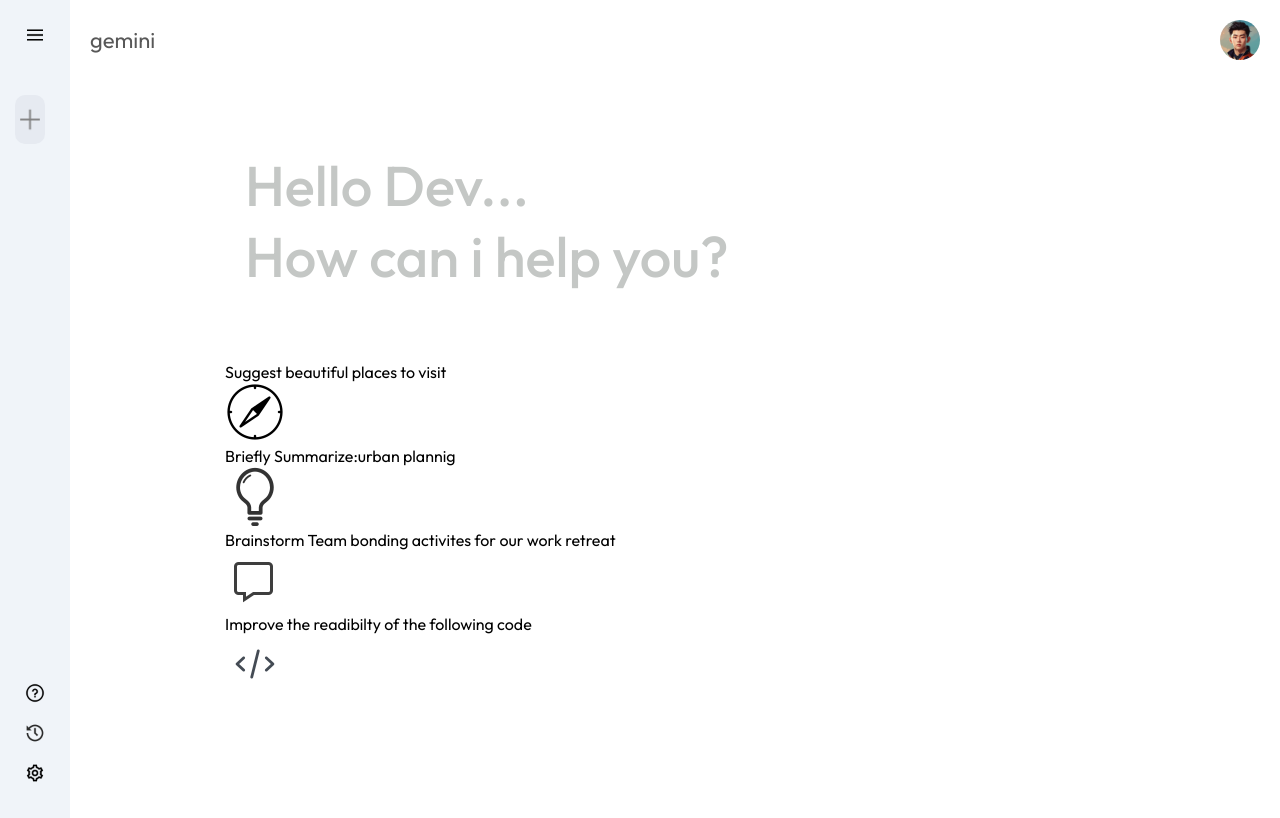
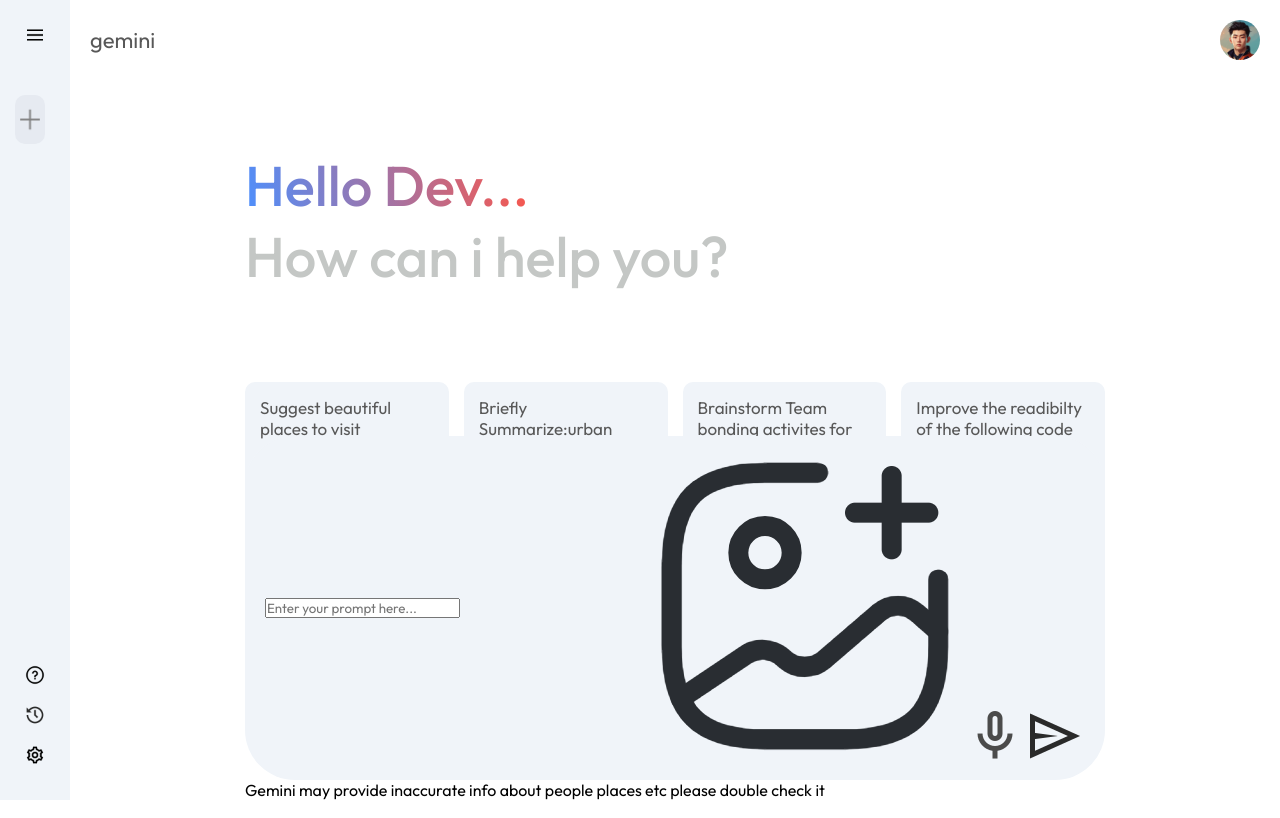
Before and after one commit to Haroon-1ktk/Gemini-Clone, a React (Vite) app: page / in a window 1280 px wide. Built offline with nearby package versions, Linux system fonts and the light colour scheme.

Commit message:
initial commit

```diff
--- a/src/Components/Main/Main.css
+++ b/src/Components/Main/Main.css
@@ -27,3 +27,55 @@
     padding: 20px;
     color: #c4c7c5;
 }
+.main-container .greet span{
+    background: -webkit-linear-gradient(16deg,#4b90ff,#ff5546);
+    background-clip: text;
+    -webkit-text-fill-color: transparent;
+}
+.main-container .cards{
+    display: grid;
+    grid-template-columns: repeat(auto-fill,minmax(180px,1fr));
+    gap: 15px;
+    padding: 20px;
+}
+.cards .card{
+    height: 200px;
+    padding: 15px;
+    background-color: #f0f4f9;
+    border-radius: 10px;
+    position: relative;
+    cursor: pointer;
+}
+.cards .card img{
+    width: 35px;
+    padding: 5px;
+    position: absolute;
+    background-color: white;
+    border-radius: 20px;
+    bottom: 10px;
+    right: 10px;
+}
+.cards .card p{
+    color: #585858;
+    font-size: 17px;
+}
+.cards .card:hover{
+    background-color: #dfe4ea;
+}
+.main-bottom{
+    position: absolute;
+    bottom: 0;
+    width: 100%;
+    max-width: 900px;
+    padding: 0px 20px;
+    margin: auto;
+}
+.main-bottom .search-box{
+    display: flex;
+    align-items: center;
+    justify-content: space-between;
+    gap: 20px;
+    background-color: #f0f4f9;
+    padding: 10px 20px;
+    border-radius: 50px;
+}
--- a/src/Components/Main/Main.jsx
+++ b/src/Components/Main/Main.jsx
@@ -31,6 +31,19 @@
                     <img src={assets.code_icon} alt=''/>
                 </div>
             </div>
+            <div className="main-bottom">
+                <div className="search-box">
+                    <input type="text" placeholder='Enter your prompt here...' />
+                    <div>
+                        <img src={assets.gallery_icon} alt="" />
+                        <img src={assets.mic_icon} alt="" />
+                        <img src={assets.send_icon} alt="" />
+                    </div>
+                </div>
+                <p className="bottom-info">
+                    Gemini may provide inaccurate info about people places etc please double check it
+                </p>
+            </div>
         </div>
     </div>
   )
```
